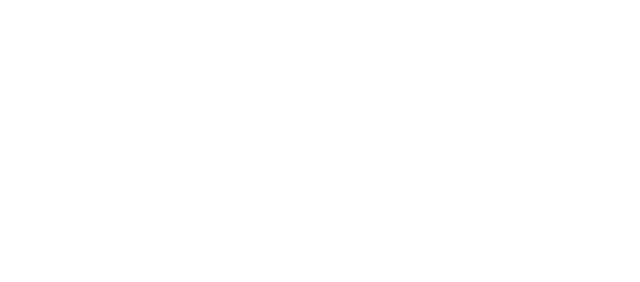
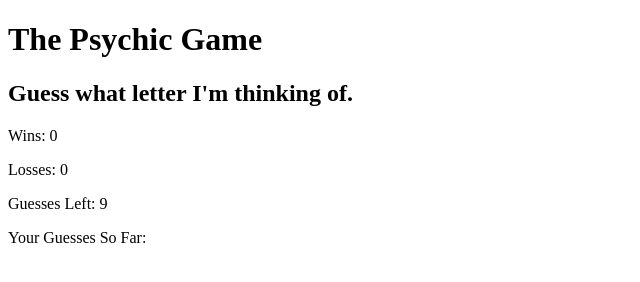
Before and after one commit to CodeQuiver/psychic_game, a plain HTML site: page psychic_game.html in a window 1280 px wide. Shown: the whole page, without its empty margins (0-640 px from the left). Drawn offline with Linux system fonts and the light colour scheme.

Commit message:
main parts set up and all pseudo coded

```diff
--- a/psychic_game.html
+++ b/psychic_game.html
@@ -7,6 +7,12 @@
     <title>Document</title>
 </head>
 <body>
+    <div id="game">
+        <h1>The Psychic Game</h1>
+
+    </div>
+
+
     <script type="text/javascript">
     // VARIABLES
       // ====================================================================
@@ -14,37 +20,94 @@
       // ...
       var winCount = 0;
       var lossCount = 0;
-      var guessCount = 10;
+      var guessCount = 9;
 
       //create array of all possible letters for computer to pick from
       var computerChoices = ["a", "b", "c", "d", "e", "f", "g", "h", "i","j", "k", "l", "m", "n", "o", "p", "q", "r", "s", "t", "u", "v", "w", "x", "y", "z"];
 
       //create variable to store user's guess
-      var userChoice;
+      var userGuess = "";
 
       //create variable to store computer's answer
-      var computerAnswer;
+      var computerAnswer = "";
+
+      // Creating a variable to hold our new HTML. Our HTML now keeps track of the user and computer guesses, and wins/losses/ties.
+    var html =
+        "<h1>The Psychic Game</h1>" +
+        "<h2>Guess what letter I'm thinking of. </h2>" +
+        "<p>Wins: " + winCount + "</p>" +
+        "<p>Losses: " + lossCount + "</p>" +
+        "<p>Guesses Left: " + guessCount + "</p>" +
+        "<p>Your Guesses So Far:" + userGuess + "</p>";
+          //letters guessed will need to be adjusted to print all the guesses
+
+        // initially set the inner HTML contents of the #game div to our html string
+        document.querySelector("#game").innerHTML = html;
 
 
       //FUNCTIONS
     //   ==========================================
 
+    //  random function for computer to pick a letter
+        //outputs computerAnswer
+    function newAnswer() {
+        var computerAnswer = computerChoices[Math.floor(Math.random() * computerChoices.length)];
+        console.log("computer answer is " + computerAnswer);
+    }
+
+    //call the function when page first loads
+    newAnswer();
+
 
     //   This function is run whenever the user presses a key.
     document.onkeyup = function(event) {
-        //  random function for computer to pick a letter
-            //outputs
+    // Determines which key was pressed.
+    var userGuess = event.key;
+    console.log("user guess is " + userGuess);
+
         //  compares letter user picked to computer
-        // if no match:
-            //  adds letter to list
-            // subtract one from number of guesses left
         // if match:
             //  adds 1 to win variable
             // re-sets guessCount and clears the list of guessed letters
+            function compare(userGuess, computerAnswer) {
+                if (userGuess === computerAnswer) {
+                    winCount = winCount + 1;
+                    console.log("win correct guess");
+                    guessCount = 9;
+                    //reset list of guessed letters
+                }
+
+            // if no match:
+                else {
+                    guessCount = guessCount - 1;
+                    console.log("wrong guess");
+                }
+                // subtract one from number of guesses left
+                // adds userGuess letter to list
+            }
+
+            //call compare function
+            compare(userGuess, computerAnswer);
+
+            //check if no guesses left
+                //if guessCount = 0
+                //record a loss
+                //re-set the list of guessed letters
+                //call newAnswer function to have computer guess again
+
+            if (guessCount === 0) {
+                lossCount++;
+                console.log("loss no guesses left");
+                newAnswer();
+            }
+            // re-set the inner HTML contents of the #game div to our html string to update with new values
+            document.querySelector("#game").innerHTML = html;
+    };
 
 
 
-    }
+
+
     </script>
 
 </body>
```
